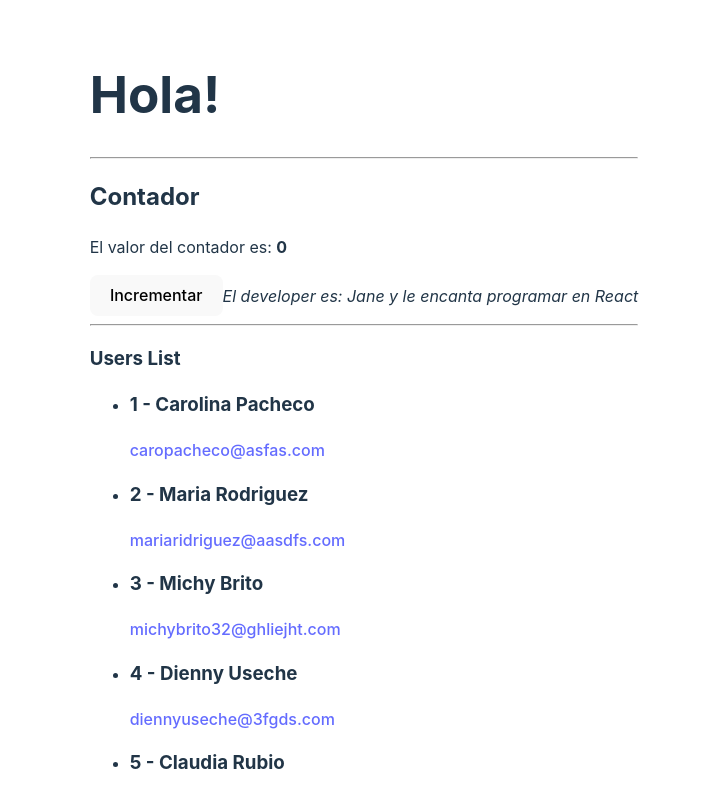
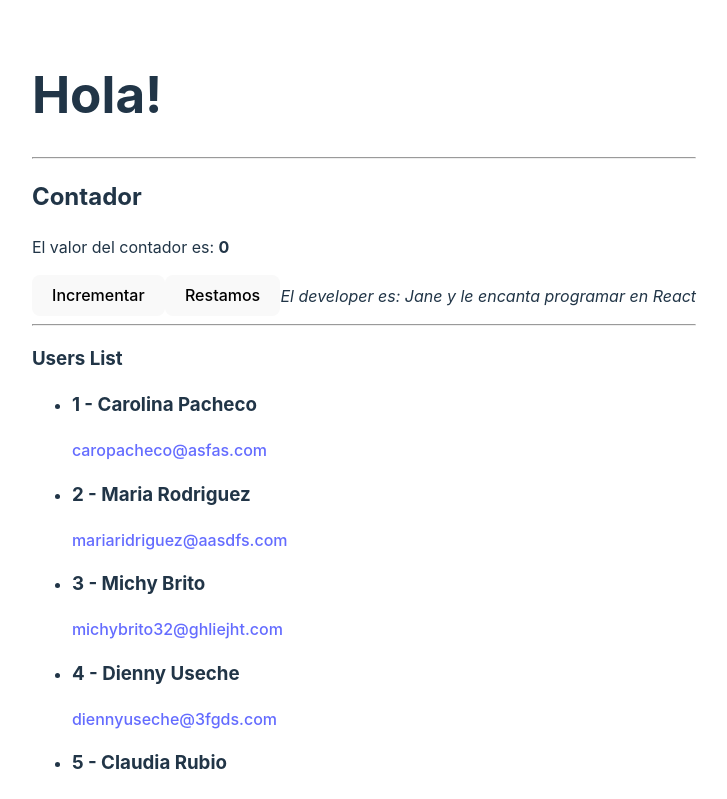
Before and after one commit to Navarroseb/react_course, a React (Vite) app: page / in a window 1280 px wide. Shown: the top 799 px of the page, without its empty margins (276-1003 px from the left). Built offline with nearby package versions, Linux system fonts and the light colour scheme.

Commit message:
setState

```diff
--- a/src/components/Counter.jsx
+++ b/src/components/Counter.jsx
@@ -22,7 +22,23 @@ class Counter extends Component {
     }
 
     increment(){
-        console.log("Vamos a incrementar el value")
+        const actualValue = this.state.initialValue;
+        if (actualValue === 15){
+            console.log("Llegamos a 15")
+            console.log("Dejamos de sumar")
+            return;
+
+        }
+        this.setState({ initialValue: actualValue + 1 })
+    }
+
+    decrement(){
+        const actualValue = this.state.initialValue;
+        if(actualValue === 0){
+            console.log("No puedes setar el valor en menos de 0")
+            return;
+        }
+        this.setState({ initialValue: actualValue - 1 })
     }
 
 
@@ -35,7 +51,9 @@ class Counter extends Component {
                 <hr />
                 <h2>Contador</h2>
                 <p>El valor del contador es: <strong>{initialValue}</strong></p>
-                <button onClick={this.increment} >Incrementar</button>
+                <button onClick={() => this.increment()} >Incrementar</button>
+                <button onClick={() => this.decrement()} >Restamos</button>
+
                 <em>El developer es: {developer} y le encanta programar en {subject}</em>
                 <hr />
             </>
```
